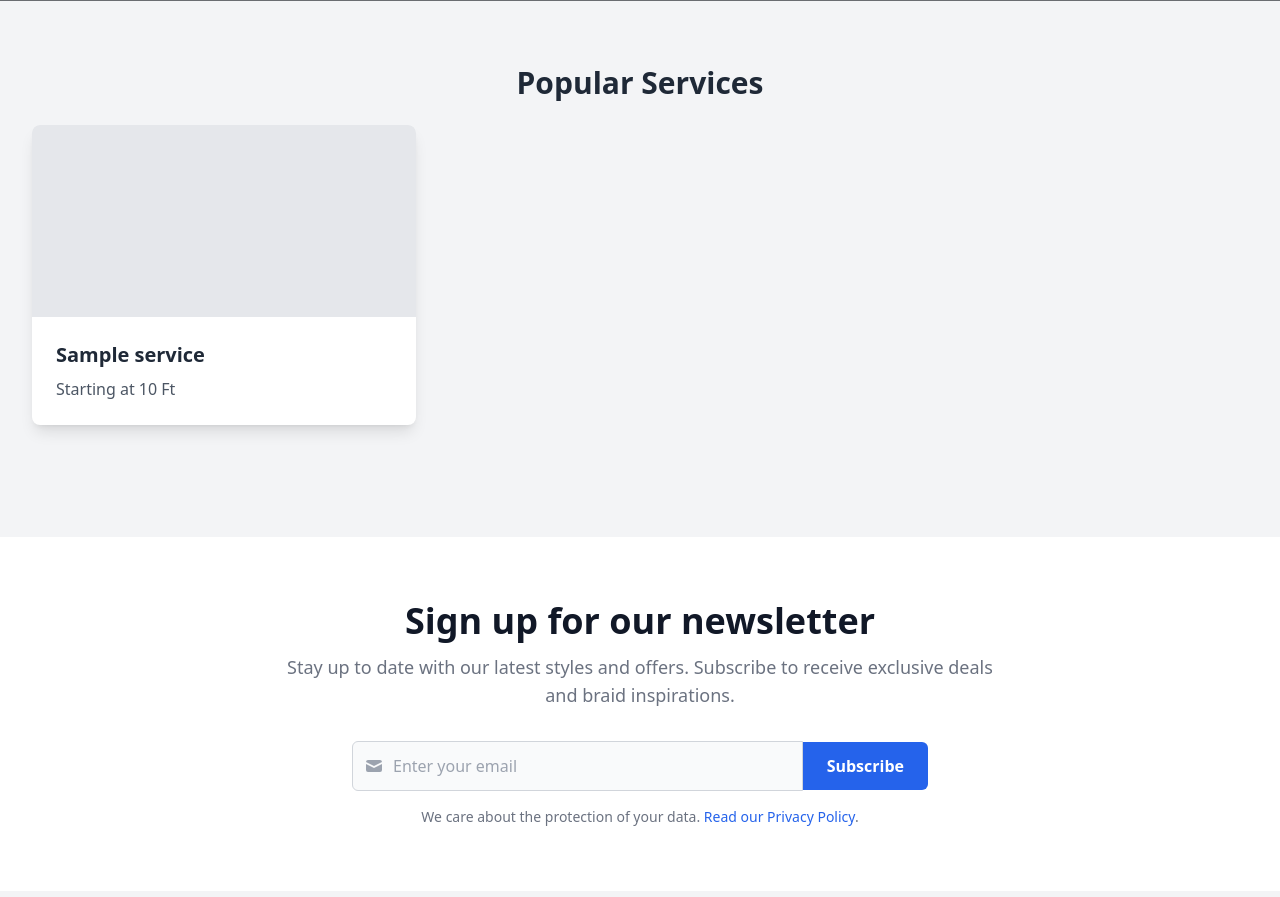
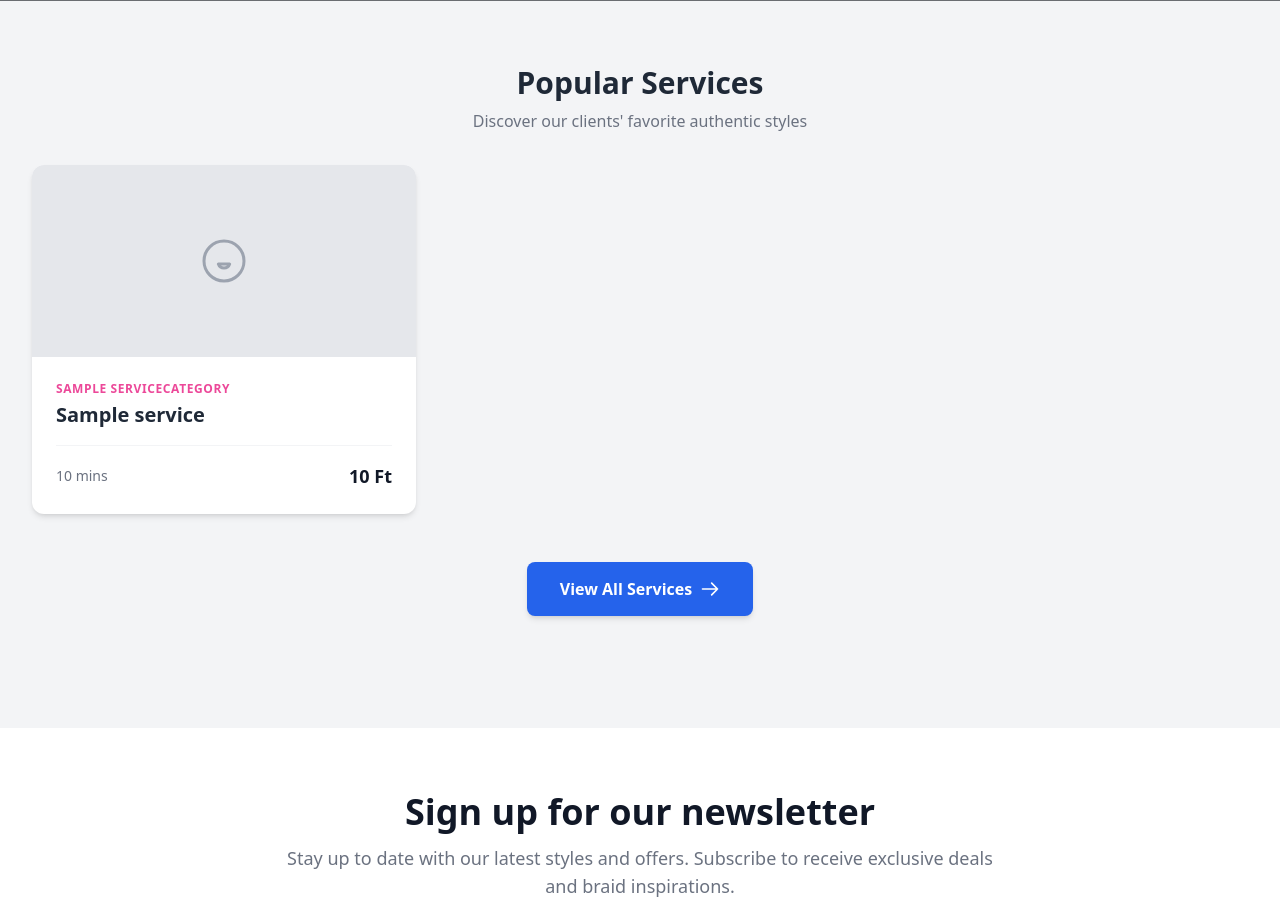
Before and after one commit to Aggreygreg/afrikaihafjonas, a Django app: page / in a window 1280 px wide. Shown: the part 551-1448 px from the top of the page. Run offline with Django 4.2, Linux system fonts and the light colour scheme; tables that the repository leaves empty hold one stand-in row (values such as "Sample post"); grey boxes marked "Sample" are stand-in pictures; some libraries are stand-ins or nearby versions.

Commit message:
feat(homepage): Implement revised Popular Services grid with gender badges and View All

```diff
--- a/config/views.py
+++ b/config/views.py
@@ -3,8 +3,9 @@ from apps.services.models import Service
 # SiteConfiguration import is no longer needed here
 
 def homepage_view(request):
-    # Fetch services marked as 'is_popular'
-    services = Service.objects.filter(is_popular=True)[:5]
+    # Fetch up to 10 services marked as 'is_popular'
+    # select_related loads the category and parent category in a single query
+    services = Service.objects.filter(is_popular=True).select_related('category__parent')[:10]
 
     context = {
         "services": services,
--- a/templates/home.html
+++ b/templates/home.html
@@ -1,6 +1,7 @@
 {% extends "base.html" %}
 
 {% block content %}
+<!-- Hero Section -->
 <div
   class="relative h-[60vh] bg-cover bg-center flex items-center justify-center text-white"
   style="{% if config.hero_image %}background-image: url('{{ config.hero_image.url }}');{% else %}background-color: #333;{% endif %}">
@@ -15,29 +16,79 @@
   </div>
 </div>
 
+<!-- Services Section -->
 <div id="services" class="container mx-auto p-4 md:p-8">
   <div class="mt-8">
     <h2 class="text-3xl font-bold text-center text-gray-800">Popular Services</h2>
-    <div class="mt-6 grid grid-cols-1 md:grid-cols-2 lg:grid-cols-3 gap-8">
+    <p class="text-center text-gray-500 mt-2">Discover our clients' favorite authentic styles</p>
+
+    <div class="mt-8 grid grid-cols-1 sm:grid-cols-2 lg:grid-cols-3 gap-8">
       {% if services %}
         {% for service in services %}
-              <a href="{% url 'services:service_detail' pk=service.pk %}" class="block bg-white rounded-lg shadow-lg overflow-hidden hover:shadow-xl transition">
-                <div class="h-48 bg-gray-200"></div>
+          <a href="{% url 'services:service_detail' pk=service.pk %}" class="group block bg-white rounded-xl shadow-md overflow-hidden hover:shadow-xl transition-all duration-300 transform hover:-translate-y-1">
+
+            <!-- Service Visual Header -->
+            <div class="h-48 bg-gray-200 relative flex items-center justify-center">
+              <!-- Gender Indicator Badge -->
+              {% if service.category and service.category.parent %}
+                <div class="absolute top-3 left-3 z-10">
+                  {% if "Women" in service.category.parent.name %}
+                    <span class="inline-flex items-center px-3 py-1 rounded-full text-xs font-semibold bg-pink-100 text-pink-800 shadow-sm">
+                      Women's Braid
+                    </span>
+                  {% elif "Men" in service.category.parent.name %}
+                    <span class="inline-flex items-center px-3 py-1 rounded-full text-xs font-semibold bg-blue-100 text-blue-800 shadow-sm">
+                      Men's Braid
+                    </span>
+                  {% else %}
+                    <span class="inline-flex items-center px-3 py-1 rounded-full text-xs font-semibold bg-gray-100 text-gray-800 shadow-sm">
+                      {{ service.category.parent.name }}
+                    </span>
+                  {% endif %}
+                </div>
+              {% endif %}
+
+              <svg class="w-12 h-12 text-gray-400 group-hover:scale-110 transition-transform duration-300" fill="none" stroke="currentColor" viewBox="0 0 24 24" xmlns="http://www.w3.org/2000/svg">
+                <path stroke-linecap="round" stroke-linejoin="round" stroke-width="1.5" d="M12.006 15.525c1.306 0 2.418-.835 2.83-2.005H9.177c.412 1.17 1.524 2.005 2.83 2.005z"/>
+                <path stroke-linecap="round" stroke-linejoin="round" stroke-width="1.5" d="M12 22c5.523 0 10-4.477 10-10S17.523 2 12 2 2 6.477 2 12s4.477 10 10 10z"/>
+              </svg>
+            </div>
+
+            <!-- Card Content -->
             <div class="p-6">
-                  <h3 class="text-xl font-bold text-gray-800">{{ service.title }}</h3>
-                  <p class="text-gray-600 mt-2">Starting at {{ service.base_price|floatformat:0 }} Ft</p>
+              {% if service.category %}
+                <span class="text-xs font-semibold uppercase tracking-wider text-pink-500 block mb-1">
+                  {{ service.category.name }}
+                </span>
+              {% endif %}
+              <h3 class="text-xl font-bold text-gray-800 group-hover:text-blue-600 transition-colors">{{ service.title }}</h3>
+              <div class="mt-4 flex items-center justify-between border-t border-gray-100 pt-4">
+                <span class="text-gray-500 text-sm">{{ service.duration_minutes }} mins</span>
+                <span class="text-lg font-bold text-gray-900">{{ service.base_price|floatformat:0 }} Ft</span>
+              </div>
             </div>
           </a>
         {% endfor %}
       {% else %}
-            <p class="col-span-full text-center text-gray-600">
-              No services have been added yet. Please add some in the admin panel.
+        <p class="col-span-full text-center text-gray-600 py-12">
+          No popular services have been selected yet. Mark some as "is_popular" in the admin panel.
         </p>
       {% endif %}
+    </div>
+
+    <!-- View All Button -->
+    <div class="mt-12 text-center">
+      <a href="{% url 'services:service_list' %}" class="inline-flex items-center justify-center px-8 py-3.5 border border-transparent text-base font-bold rounded-lg text-white bg-blue-600 hover:bg-blue-700 shadow-md hover:shadow-lg transition-all duration-200">
+        View All Services
+        <svg class="ml-2 w-5 h-5" fill="none" stroke="currentColor" viewBox="0 0 24 24" xmlns="http://www.w3.org/2000/svg">
+          <path stroke-linecap="round" stroke-linejoin="round" stroke-width="2" d="M14 5l7 7m0 0l-7 7m7-7H3"/>
+        </svg>
+      </a>
     </div>
   </div>
 </div>
 
+<!-- Newsletter Section -->
 <section class="bg-white mt-20">
   <div class="py-16 px-6 mx-auto max-w-3xl text-center">
     <h2 class="mb-3 text-3xl sm:text-4xl font-extrabold text-gray-900">
```
Lines whose indentation alone changed are shown as unchanged.
